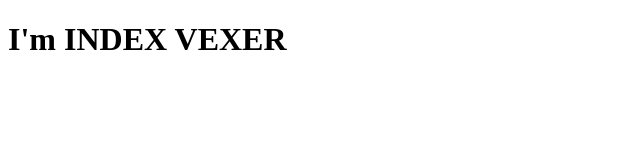
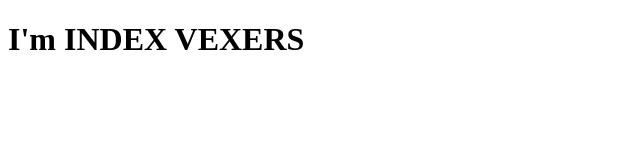
Before and after one commit to S-S-T/NextJS_Course, a Next.js app: page / in a window 1280 px wide. Shown: the top 160 px of the page, without its empty margins (0-640 px from the left). Built offline with nearby package versions, Linux system fonts and the light colour scheme.

Commit message:
Update index.tsx
vexers from remote to local pull

```diff
--- a/pages/index.tsx
+++ b/pages/index.tsx
@@ -6,7 +6,7 @@ export default function Home() {
   }, [])
   return (
     <div>
-      <h1>I'm INDEX VEXER</h1>
+      <h1>I'm INDEX VEXERS</h1>
     </div>
   )
 }
```
